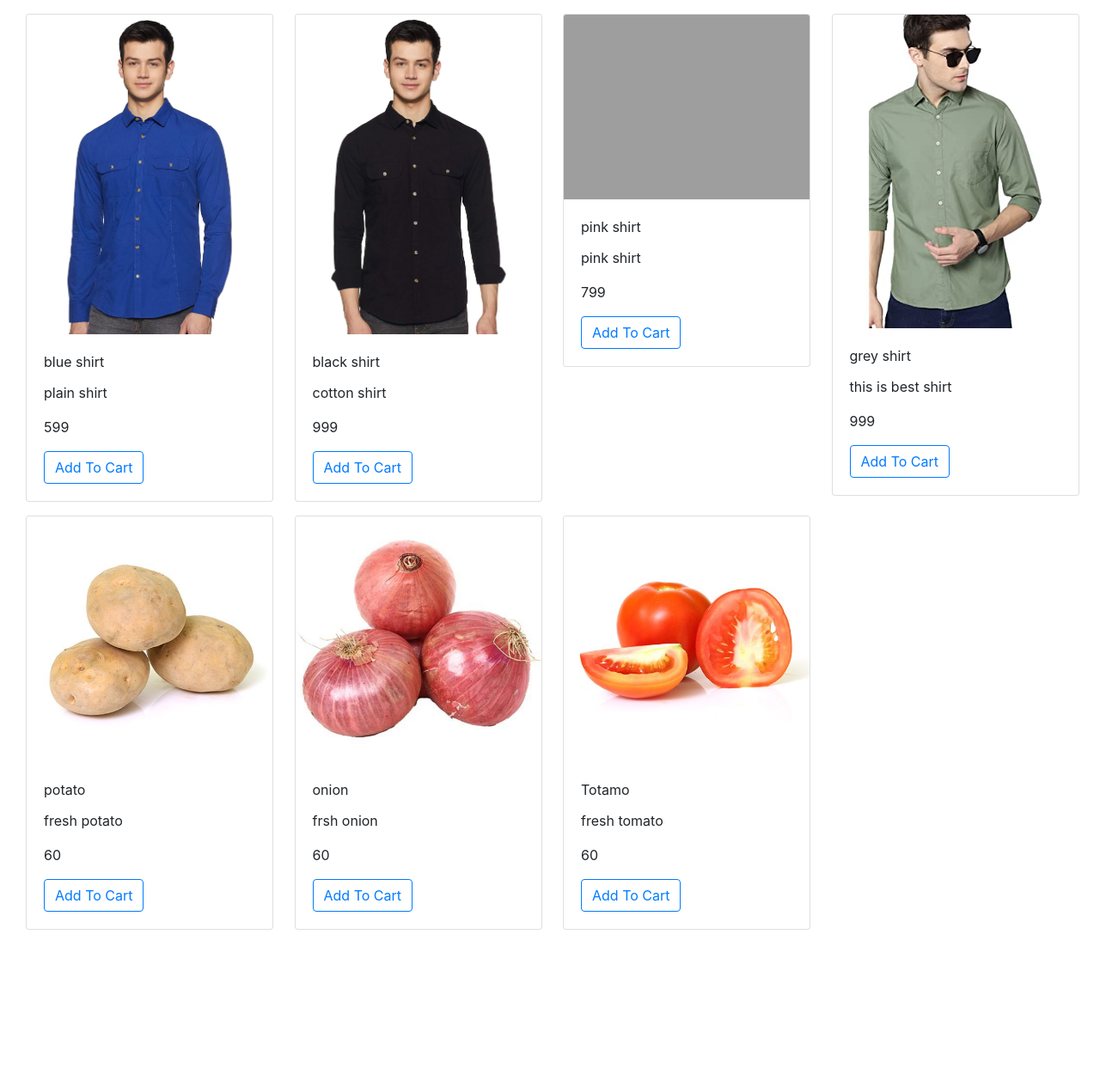
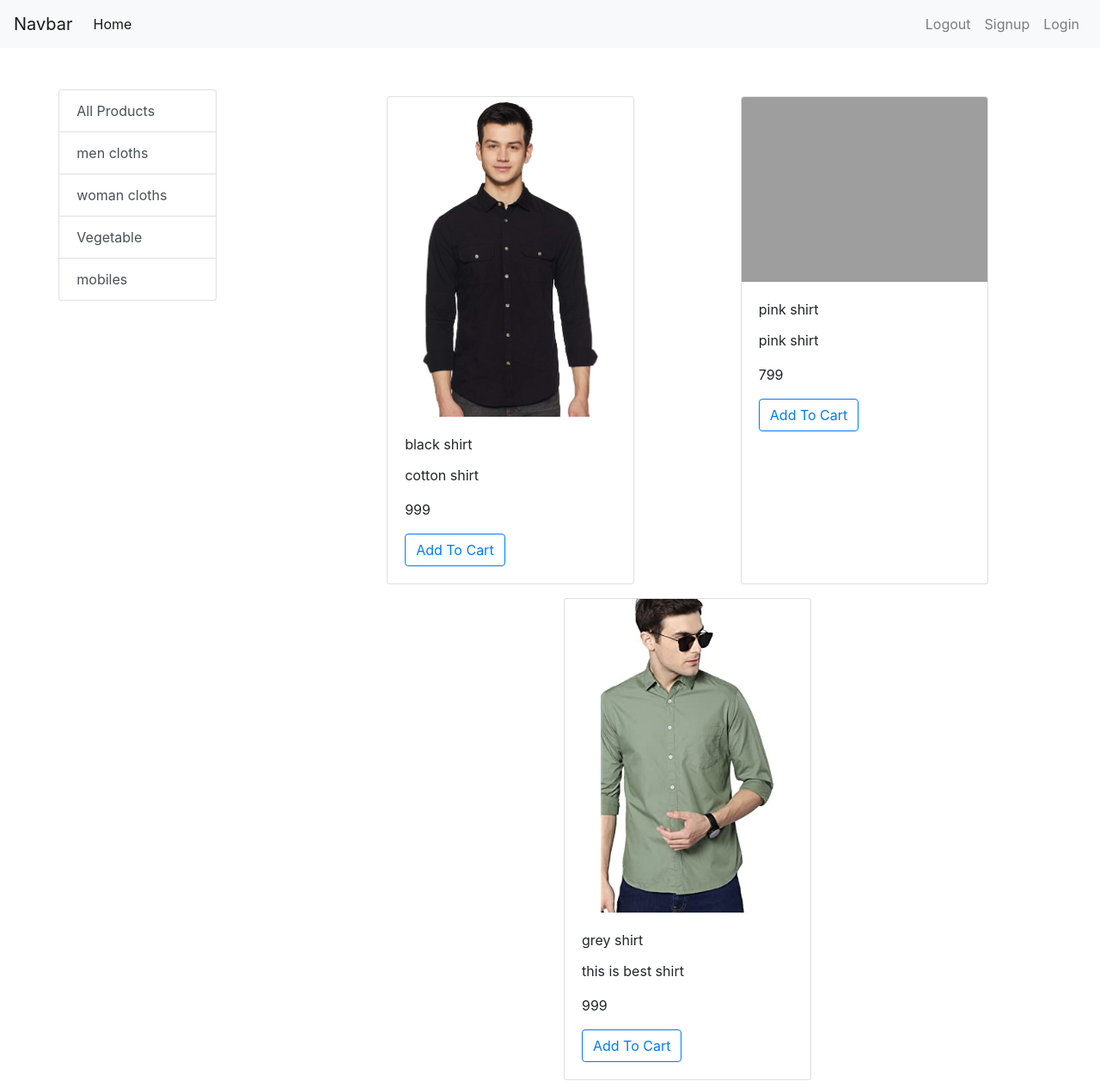
Before and after one commit to krunalmaru/newecom, a Django app: page /?category=1 in a window 1280 px wide. Shown: the whole page at 86% size. Before the commit the page ends 1082 px from the top, so only its background shows below. Run offline with Django 4.2, Linux system fonts and the light colour scheme; data comes from the database, SQL or seed files in the repository; both versions use the stored data as it was after the commit; grey boxes are pictures that could not be loaded.

Commit message:
category wise product render

```diff
--- a/Eshop/shop/models.py
+++ b/Eshop/shop/models.py
@@ -3,6 +3,10 @@ from django.db import models
 # Create your models here.
 class Category(models.Model):
     name = models.CharField(max_length=100)
+
+    @staticmethod
+    def get_all_categories():
+        return Category.objects.all()
 
     def __str__(self) -> str:
         return self.name
@@ -18,5 +22,12 @@ class Product(models.Model):
     def get_all_products():
         return Product.objects.all()
 
+    @staticmethod
+    def get_all_products_by_categoryid(category_id):
+        if category_id:
+            return Product.objects.filter(category=category_id)
+        else:
+            return Product.get_all_products()
+
     def __str__(self) -> str:
         return self.name
--- /dev/null
+++ b/Eshop/shop/templates/shop/base.html
@@ -0,0 +1,68 @@
+<!doctype html>
+<html lang="en">
+  <head>
+    <!-- Required meta tags -->
+    <meta charset="utf-8">
+    <meta name="viewport" content="width=device-width, initial-scale=1, shrink-to-fit=no">
+
+    <!-- Bootstrap CSS -->
+    <link rel="stylesheet" href="https://cdn.jsdelivr.net/npm/bootstrap@4.3.1/dist/css/bootstrap.min.css" integrity="sha384-ggOyR0iXCbMQv3Xipma34MD+dH/1fQ784/j6cY/iJTQUOhcWr7x9JvoRxT2MZw1T" crossorigin="anonymous">
+
+    <title>Hello, world!</title>
+    <!--navbar-->
+    <nav class="navbar navbar-expand-lg navbar-light bg-light">
+        <a class="navbar-brand" href="#">Navbar</a>
+        <button class="navbar-toggler" type="button" data-toggle="collapse" data-target="#navbarSupportedContent" aria-controls="navbarSupportedContent" aria-expanded="false" aria-label="Toggle navigation">
+          <span class="navbar-toggler-icon"></span>
+        </button>
+
+        <div class="collapse navbar-collapse" id="navbarSupportedContent">
+          <ul class="navbar-nav mr-auto">
+            <li class="nav-item active">
+              <a class="nav-link" href="#">Home <span class="sr-only">(current)</span></a>
+            </li>
+
+          </ul>
+          <ul class="navbar-nav my-2 my-lg-0">
+            <li class="nav-item ">
+              <a class="nav-link" href="#">Logout <span class="sr-only">(current)</span></a>
+            </li>
+            <li class="nav-item ">
+                <a class="nav-link" href="#">Signup <span class="sr-only">(current)</span></a>
+            </li>
+            <li class="nav-item ">
+                <a class="nav-link" href="#">Login <span class="sr-only">(current)</span></a>
+            </li>
+
+            <!-- <li class="nav-item dropdown">
+              <a class="nav-link dropdown-toggle" href="#" id="navbarDropdown" role="button" data-toggle="dropdown" aria-haspopup="true" aria-expanded="false">
+                Profile
+              </a>
+              <div class="dropdown-menu" aria-labelledby="navbarDropdown">
+                <a class="dropdown-item" href="#">Action</a>
+                <a class="dropdown-item" href="#">Another action</a>
+                <div class="dropdown-divider"></div>
+                <a class="dropdown-item" href="#">Something else here</a>
+              </div>
+            </li>
+            -->
+          </ul>
+          <!-- <form class="form-inline my-2 my-lg-0">
+            <input class="form-control mr-sm-2" type="search" placeholder="Search" aria-label="Search">
+            <button class="btn btn-outline-success my-2 my-sm-0" type="submit">Search</button>
+          </form> -->
+        </div>
+      </nav>
+    <!--endnavbar-->
+
+  </head>
+  <body>
+   {% block main %}  {% endblock %}
+
+    <!-- Optional JavaScript -->
+    <!-- jQuery first, then Popper.js, then Bootstrap JS -->
+    <script src="https://code.jquery.com/jquery-3.3.1.slim.min.js" integrity="sha384-q8i/X+965DzO0rT7abK41JStQIAqVgRVzpbzo5smXKp4YfRvH+8abtTE1Pi6jizo" crossorigin="anonymous"></script>
+    <script src="https://cdn.jsdelivr.net/npm/popper.js@1.14.7/dist/umd/popper.min.js" integrity="sha384-UO2eT0CpHqdSJQ6hJty5KVphtPhzWj9WO1clHTMGa3JDZwrnQq4sF86dIHNDz0W1" crossorigin="anonymous"></script>
+    <script src="https://cdn.jsdelivr.net/npm/bootstrap@4.3.1/dist/js/bootstrap.min.js" integrity="sha384-JjSmVgyd0p3pXB1rRibZUAYoIIy6OrQ6VrjIEaFf/nJGzIxFDsf4x0xIM+B07jRM" crossorigin="anonymous"></script>
+  </body>
+</html>
--- a/Eshop/shop/templates/shop/home.html
+++ b/Eshop/shop/templates/shop/home.html
@@ -1,21 +1,27 @@
-<!doctype html>
-<html lang="en">
-  <head>
-    <!-- Required meta tags -->
-    <meta charset="utf-8">
-    <meta name="viewport" content="width=device-width, initial-scale=1, shrink-to-fit=no">
+{% extends 'shop/base.html' %}
+{% load static %}
+{% block main %}
+<div class="container-fluid mt-5">
+ <div class="row">
+        <!-- filter -->
+        <div class="col-lg-2 mx-auto">
 
-    <!-- Bootstrap CSS -->
-    <link rel="stylesheet" href="https://cdn.jsdelivr.net/npm/bootstrap@4.3.1/dist/css/bootstrap.min.css" integrity="sha384-ggOyR0iXCbMQv3Xipma34MD+dH/1fQ784/j6cY/iJTQUOhcWr7x9JvoRxT2MZw1T" crossorigin="anonymous">
+                <div class="list-group">
+                    <a href="/" class="list-group-item list-group-item-action">All Products</a>
 
-    <title>Hello, world!</title>
-  </head>
-  <body>
-    <div class="container-fluid">
-        <div class="row mx-auto">
+                {% for i in categories %}
+                    <a href="/?category={{i.id}}" class="list-group-item list-group-item-action">{{i.name}}</a>
+                {% endfor %}
+
+                </div>
+
+        </div>
+        <!-- All Products -->
+        <div id="product" class="col-lg-8 mx-auto">
+            <div class="row mx-auto ">
                 {% for product in product  %}
-            <div class="col-sm-3">
-                <div class="card mx-auto mt-3" style="width: 18rem;">
+
+                    <div class="card mx-auto my-2" style="width: 18rem;">
                         <img src="{{product.image.url}}" class="card-img-top" alt="...">
                         <div class="card-body">
                         <p class="card-title">{{product.name}}</p>
@@ -24,16 +30,11 @@
                         <a href="#" class="btn btn-outline-primary">Add To Cart</a>
                         </div>
                     </div>
-            </div>
+
                 {% endfor %}
 
             </div>
         </div>
-
-    <!-- Optional JavaScript -->
-    <!-- jQuery first, then Popper.js, then Bootstrap JS -->
-    <script src="https://code.jquery.com/jquery-3.3.1.slim.min.js" integrity="sha384-q8i/X+965DzO0rT7abK41JStQIAqVgRVzpbzo5smXKp4YfRvH+8abtTE1Pi6jizo" crossorigin="anonymous"></script>
-    <script src="https://cdn.jsdelivr.net/npm/popper.js@1.14.7/dist/umd/popper.min.js" integrity="sha384-UO2eT0CpHqdSJQ6hJty5KVphtPhzWj9WO1clHTMGa3JDZwrnQq4sF86dIHNDz0W1" crossorigin="anonymous"></script>
-    <script src="https://cdn.jsdelivr.net/npm/bootstrap@4.3.1/dist/js/bootstrap.min.js" integrity="sha384-JjSmVgyd0p3pXB1rRibZUAYoIIy6OrQ6VrjIEaFf/nJGzIxFDsf4x0xIM+B07jRM" crossorigin="anonymous"></script>
-  </body>
-</html>
+ </div>
+</div>
+{% endblock %}
--- a/Eshop/shop/views.py
+++ b/Eshop/shop/views.py
@@ -1,8 +1,12 @@
 from django.shortcuts import render
-from .models import Product
+from .models import Product,Category
 # Create your views here.
 def home(request):
-    product = Product.get_all_products()
-    context = {'product':product}
-    print(product)
+    categories = Category.get_all_categories()
+    categoryID = request.GET.get('category')
+    if categoryID:
+        product = Product.get_all_products_by_categoryid(categoryID)
+    else:
+        product = Product.get_all_products()
+    context = {'product':product,'categories':categories}
     return render(request, 'shop/home.html',context)
```
Also changed, not shown: Eshop/db.sqlite3. Lines whose indentation alone changed are shown as unchanged.
